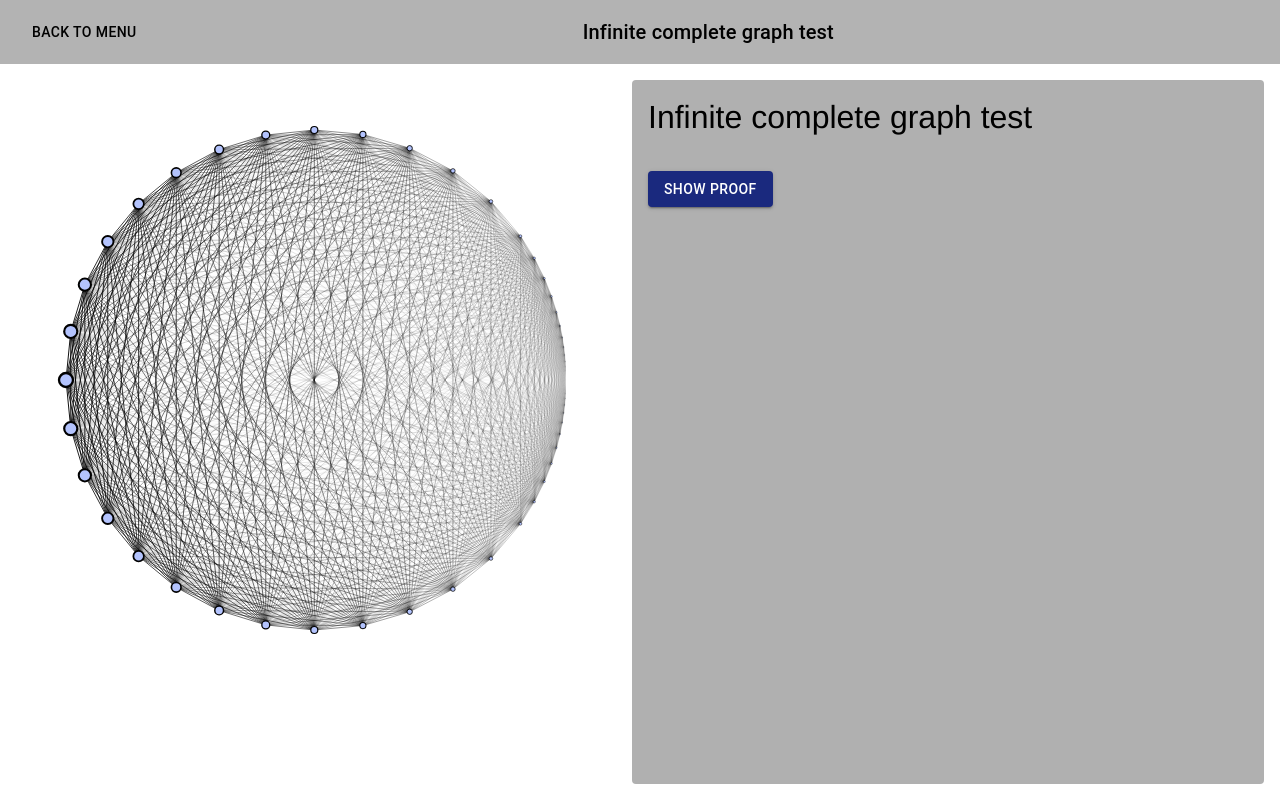
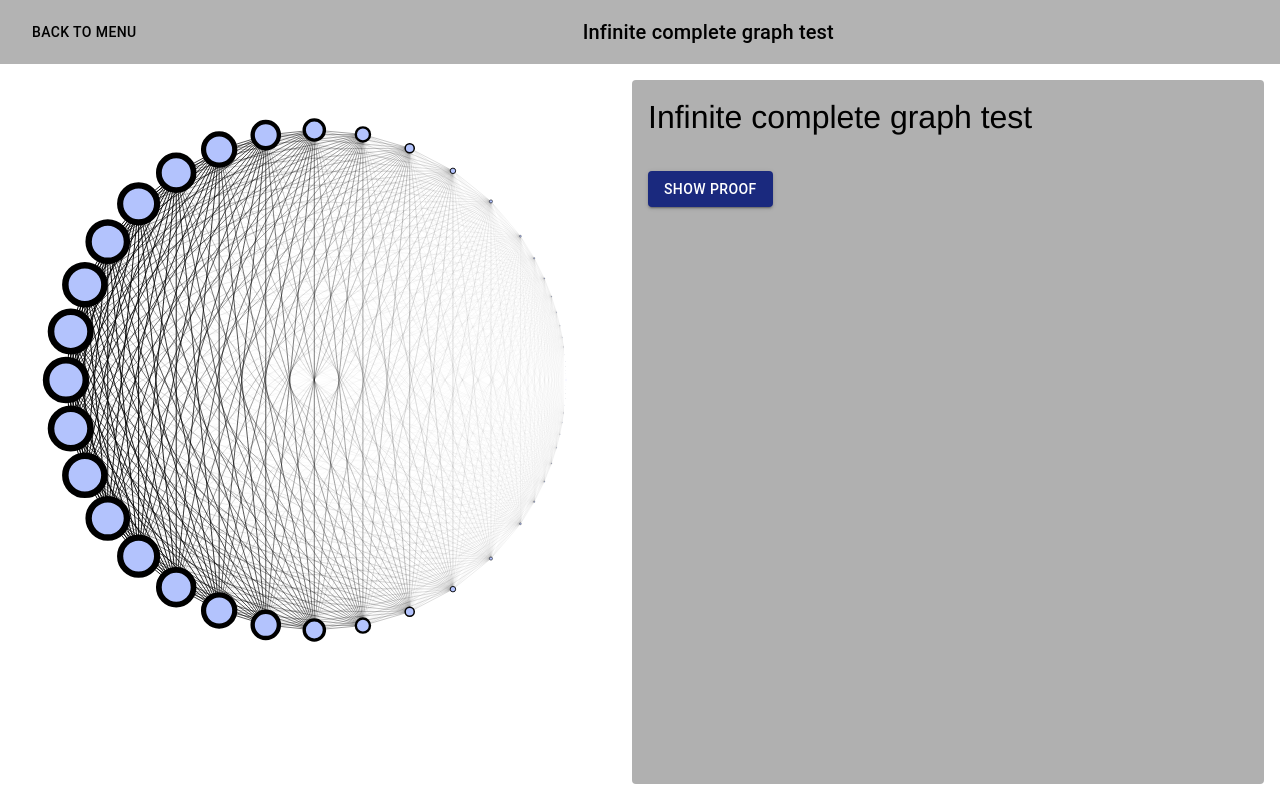
Before and after one commit to Ryanoonan/Ramsey-Tutor, a React (Create React App) app: page /learn/infinite-complete-graph-test in a window 1280 px wide. Built offline with nearby package versions, Linux system fonts and the light colour scheme.

Commit message:
styling 'improvements' (Are they really?...)

```diff
--- a/src/createGraph.js
+++ b/src/createGraph.js
@@ -2,11 +2,9 @@ import { applyOpacity, lerpColor } from "./animationHelpers";
 import theme from './theme';
 
 function calculateNodeRadius(nodeCount) {
-    if (nodeCount <= 10) return 25;
-    if (nodeCount <= 20) return 20;
-    if (nodeCount <= 40) return 15;
-    if (nodeCount <= 60) return 10;
-    return 7;
+    if (nodeCount <= 10) return 50;
+    if (nodeCount <= 20) return 40;
+    return 20;
 }
 
 function calculateLineWidth(nodeCount) {
@@ -90,6 +88,8 @@ export function GetAngle2(x) {
 }
 
 
+
+
 export function KInfGraphWithKeepIds({ originalGraph, n = 50, defaultColor = theme.palette.custom.edgeDefault, redEdges = [], blueEdges = [], circleRadius = 150, idsToKeep = [], centerNodeId, idsToDrop = [] }) {
     const oldIds = originalGraph[0].map((node) => node.id)
     let newIds;
@@ -117,6 +117,11 @@ export function KInfGraphWithKeepIds({ originalGraph, n = 50, defaultColor = the
     return KInfGraph({ n, defaultColor, redEdges, blueEdges, circleRadius, ids: newIds });
 }
 
+export function GetRadiusFromAngle(x) {
+    const distToStart = Math.min(x, 2 * Math.PI - x);
+    const normalizedDist = distToStart / Math.PI;
+    return -1 / (1 + Math.exp(10 * (normalizedDist - 0.5))) + 1;
+}
 
 export class KInfGraph {
     constructor({ n = 50, defaultColor = theme.palette.custom.edgeDefault, redEdges = [], blueEdges = [], circleRadius = 150, ids = [] }) {
@@ -133,7 +138,7 @@ export class KInfGraph {
         const adjustedCircleRadius = n > 15 ? circleRadius + Math.min(100, n * 3) : circleRadius;
         const nodes = Array.from({ length: n }, (_, i) => {
             const angle = GetAngle2(i / n);
-            const radius = Math.min(angle, 2 * Math.PI - angle) / (Math.PI) * baseNodeRadius;
+            const radius = GetRadiusFromAngle(angle) * baseNodeRadius;
             return {
                 id: newIds[i],
                 x: 300 + adjustedCircleRadius * Math.cos(angle),
--- a/src/theoremData.js
+++ b/src/theoremData.js
@@ -117,6 +117,13 @@ const StepsByPage = [
                 shouldAnimate: true,
                 highlightedNodes: [0]
             },
+            {
+                content: "Select one of these nodes.",
+                graph: graph3,
+                shouldAnimate: true,
+                highlightedNodes: [0, 70]
+            },
+
 
         ]
     }
```
